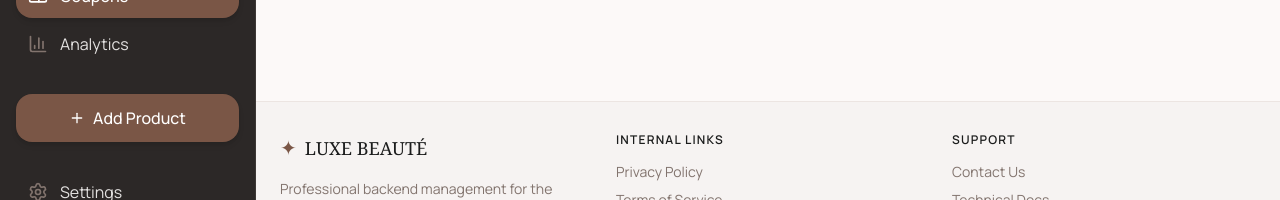
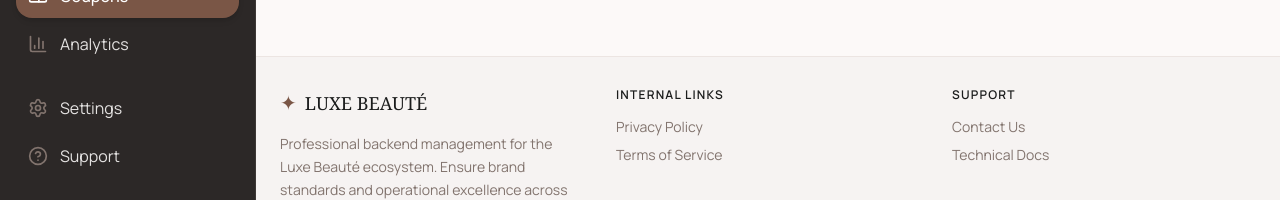
Before and after one commit to Stoney1209/CosmeticShop, a Next.js app: page /cupones in a window 1280 px wide. Shown: the part 471-671 px from the top of the page. Built offline with nearby package versions, Linux system fonts and the light colour scheme; no server answers; the database is empty.

Commit message:
fix: Remove duplicate Add Product button from admin sidebar
- Removed duplicate 'Add Product' button that pointed to same route as 'Products' nav item
- Removed unused Plus icon import
- Keep single 'Products' navigation item to avoid functionality duplication

```diff
--- a/src/components/admin/Sidebar.tsx
+++ b/src/components/admin/Sidebar.tsx
@@ -13,9 +13,7 @@
   BarChart3,
   Ticket,
   UserCircle,
-  Plus,
-  HelpCircle,
-  User
+  HelpCircle
 } from "lucide-react";
 
 const navItems = [
@@ -65,16 +63,6 @@
           );
         })}
 
-        <div className="pt-6 pb-2">
-          <Link
-            href="/productos"
-            className="flex items-center justify-center gap-2 px-4 py-3 rounded-lg bg-[#7a5646] text-white font-medium shadow-md hover:bg-[#603f30] transition-all duration-200"
-          >
-            <Plus className="w-4 h-4" />
-            Add Product
-          </Link>
-        </div>
-
         <div className="pt-4 space-y-1">
           {secondaryNavItems.map((item) => {
             const isActive = pathname.startsWith(item.href);
```
